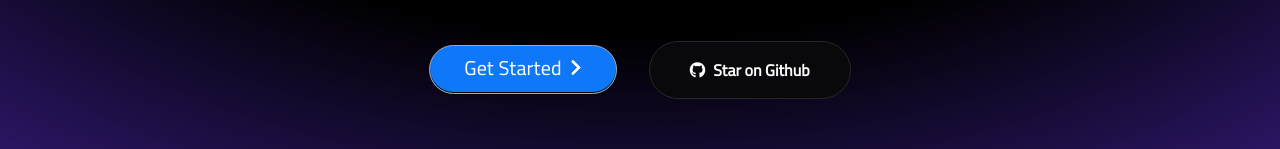
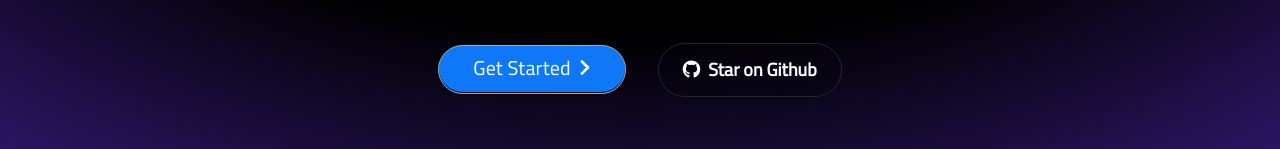
Before and after one commit to Developer-Utkarsh/Nexus-Home, a Next.js app: page / in a window 1280 px wide. Shown: the part 444-593 px from the top of the page. Built offline with nearby package versions, Linux system fonts and the light colour scheme; grey boxes are pictures that could not be loaded.

Commit message:
new design

```diff
--- a/components/ui/shiny-button.tsx
+++ b/components/ui/shiny-button.tsx
@@ -6,7 +6,7 @@ const ShinyButton = ({ text = "shiny-button" }) => {
 	return (
 		<Link
 			href='https://github.com/Developer-Utkarsh/Nexus'
-			className='inline-flex w-full justify-center items-center gap-x-2 border border-zinc-800 hover:border-zinc-600 bg-zinc-950 hover:text-zinc-100 duration-200 sm:w-auto py-4 px-10 rounded-full'
+			className='flex gap-2 cursor-pointer text-white  bg-gradient-to-r hover:from-gray-800 hover:to-black px-6 py-3 rounded-full hover:scale-105 duration-200 justify-center items-center text-lg backdrop-blur-xl border-[0.75px] border-gray-800  z-50 max-sm:text-base max-sm:px-4 max-sm:py-2'
 		>
 			<i className='fa-brands fa-github'></i>
 			Star on Github
```
